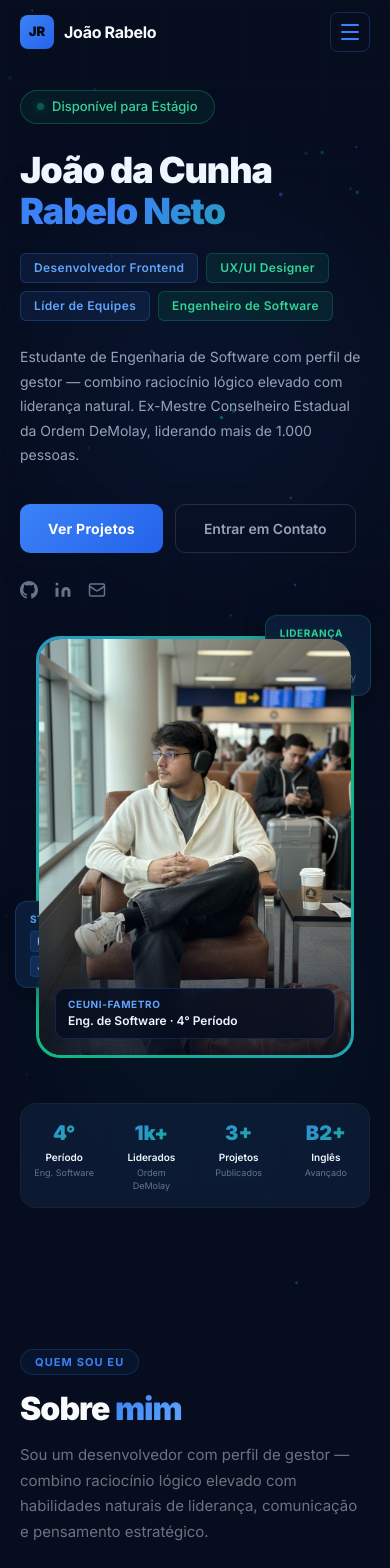
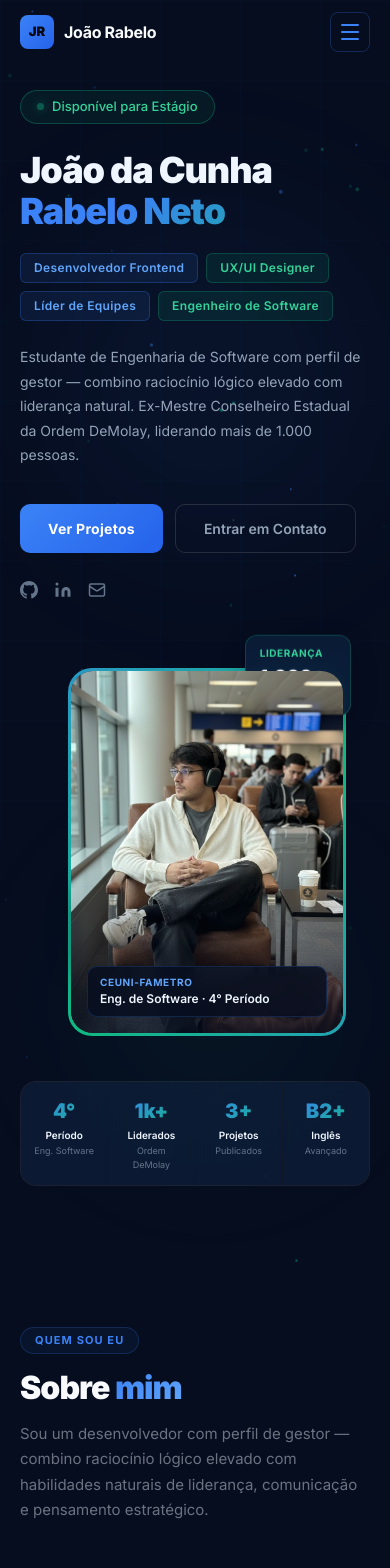
Before and after one commit to jrabeloneto/joao-portifolio, a React (Vite) app: page / in a window 390 px wide. Shown: the top 1568 px of the page. Built offline with nearby package versions, Linux system fonts and the light colour scheme.

Commit message:
fix: corrigir overflow dos cards flutuantes no Hero e nos cards de projetos no mobile

```diff
--- a/src/components/Hero.jsx
+++ b/src/components/Hero.jsx
@@ -264,7 +264,10 @@ export default function Hero() {
           transition={{ duration: 0.8, delay: 0.3, ease: [0.22, 1, 0.36, 1] }}
           style={{ display: 'flex', justifyContent: 'center', alignItems: 'center' }}
         >
-          <div style={{ position: 'relative', width: 'min(320px, 80vw)' }}>
+          {/* wrapper com padding para os cards flutuantes não serem cortados */}
+          <div style={{ position: 'relative', width: 'min(320px, 80vw)', paddingTop: '32px', paddingLeft: '32px', paddingRight: '8px' }}>
+            {/* Foto com borda gradiente — separada dos cards flutuantes */}
+            <div style={{ position: 'relative' }}>
             <div style={{
               position: 'absolute', inset: '-3px',
               borderRadius: '24px',
@@ -306,12 +309,14 @@ export default function Hero() {
                 </div>
               </div>
             </div>
+            </div>{/* fecha div da foto */}
 
+            {/* Card LIDERANÇA — dentro do wrapper com padding, não será cortado */}
             <motion.div
               animate={{ y: [0, -8, 0] }}
               transition={{ duration: 3, repeat: Infinity, ease: 'easeInOut' }}
               style={{
-                position: 'absolute', top: '-20px', right: '-20px',
+                position: 'absolute', top: '0px', right: '0px',
                 padding: '10px 14px',
                 background: 'rgba(11,29,56,0.95)',
                 backdropFilter: 'blur(12px)',
@@ -329,7 +334,7 @@ export default function Hero() {
               animate={{ y: [0, 8, 0] }}
               transition={{ duration: 3.5, repeat: Infinity, ease: 'easeInOut', delay: 0.5 }}
               style={{
-                position: 'absolute', bottom: '70px', left: '-24px',
+                position: 'absolute', bottom: '70px', left: '32px',
                 padding: '10px 14px',
                 background: 'rgba(11,29,56,0.95)',
                 backdropFilter: 'blur(12px)',
--- a/src/components/Projects.jsx
+++ b/src/components/Projects.jsx
@@ -128,19 +128,22 @@ function ProjectCard({ project, index }) {
       transition={{ delay: index * 0.12, duration: 0.7, ease: [0.22, 1, 0.36, 1] }}
       onHoverStart={() => setHovered(true)}
       onHoverEnd={() => setHovered(false)}
+      style={{ width: '100%', maxWidth: '100%' }}
     >
       <motion.div
         animate={hovered ? { y: -5 } : { y: 0 }}
         transition={{ duration: 0.3 }}
         style={{
           display: 'grid',
-          gridTemplateColumns: 'repeat(auto-fit, minmax(min(100%, 280px), 1fr))',
+          gridTemplateColumns: 'repeat(auto-fit, minmax(min(100%, 300px), 1fr))',
           background: 'rgba(11,29,56,0.7)',
           border: `1px solid ${hovered ? project.accent + '35' : 'rgba(255,255,255,0.05)'}`,
           borderRadius: '20px',
           overflow: 'hidden',
           transition: 'border-color 0.3s, box-shadow 0.3s',
           boxShadow: hovered ? `0 20px 60px rgba(0,0,0,0.4), 0 0 30px ${project.accent}12` : '0 4px 20px rgba(0,0,0,0.2)',
+          width: '100%',
+          maxWidth: '100%',
         }}
       >
         {/* Preview visual */}
@@ -333,7 +336,7 @@ export default function Projects() {
           </div>
         </AnimatedSection>
 
-        <div style={{ display: 'flex', flexDirection: 'column', gap: '24px' }}>
+        <div style={{ display: 'flex', flexDirection: 'column', gap: '24px', width: '100%', overflow: 'hidden' }}>
           {projects.map((project, i) => (
             <ProjectCard key={project.id} project={project} index={i} />
           ))}
```
